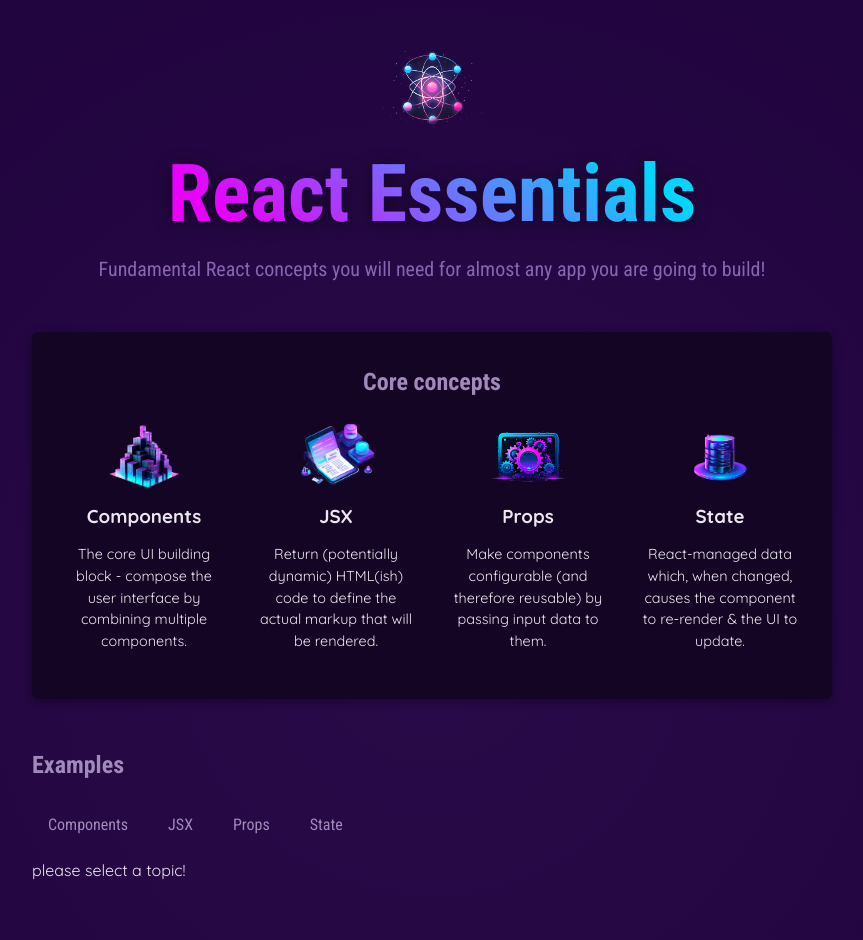
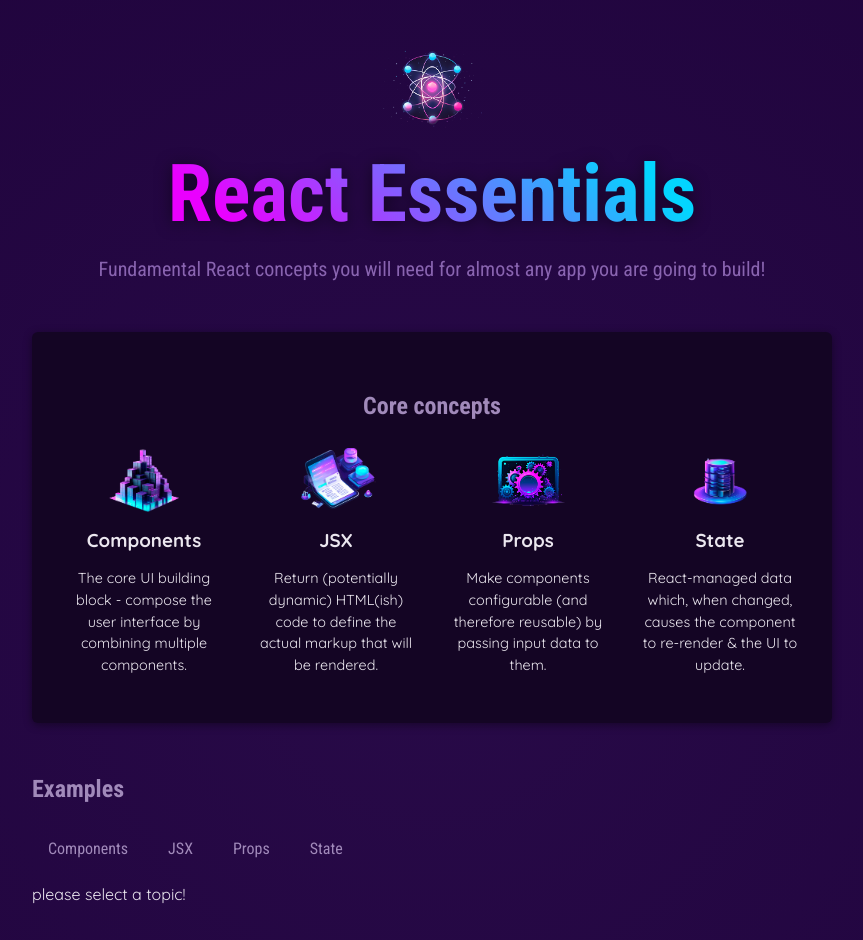
Before and after one commit to bnthurre/react_assentials, a React (Create React App) app: page / in a window 1280 px wide. Shown: the top 940 px of the page, without its empty margins (208-1071 px from the left). Built offline with nearby package versions, Linux system fonts and the light colour scheme.

Commit message:
forwarding props to wrap elements

```diff
--- a/src/components/CoreConcepts.jsx
+++ b/src/components/CoreConcepts.jsx
@@ -1,9 +1,10 @@
 import { CORE_CONCEPTS } from "../data";
 import CoreConcept from "./CoreConcept";
+import Section from "./Section";
 
 const CoreConcepts = () => {
   return (
-    <section id="core-concepts">
+    <Section id="core-concepts">
       <h2>Core concepts</h2>
       <ul>
         {CORE_CONCEPTS.map((item) => (
@@ -18,7 +19,7 @@
       <CoreConcept {...CORE_CONCEPTS[2]} />
       <CoreConcept {...CORE_CONCEPTS[3]} /> */}
       </ul>
-    </section>
+    </Section>
   );
 };
 export default CoreConcepts;
--- a/src/components/Section.jsx
+++ b/src/components/Section.jsx
@@ -1,6 +1,6 @@
-const Section = ({ title, id ,children }) => {
+const Section = ({ title ,children, ...props }) => {
   return (
-    <section id={id}>
+    <section {...props}>
       <h2>{title}</h2>
       {children}
     </section>
```
